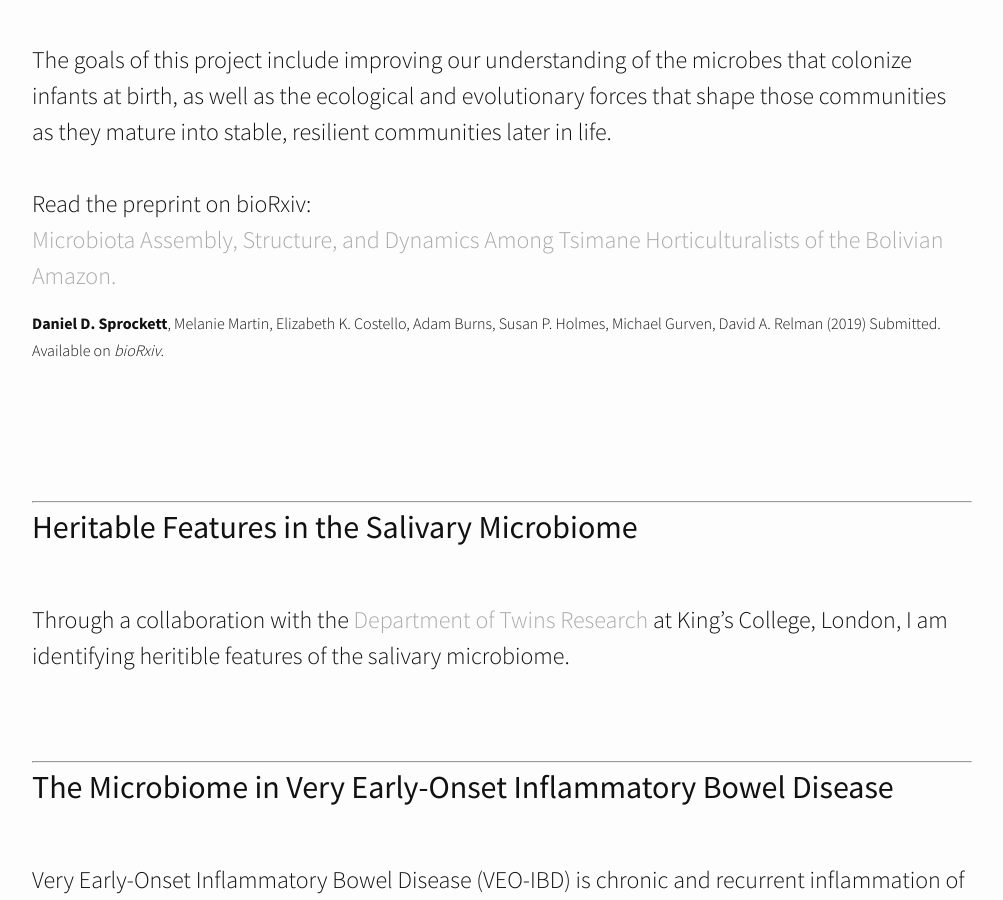
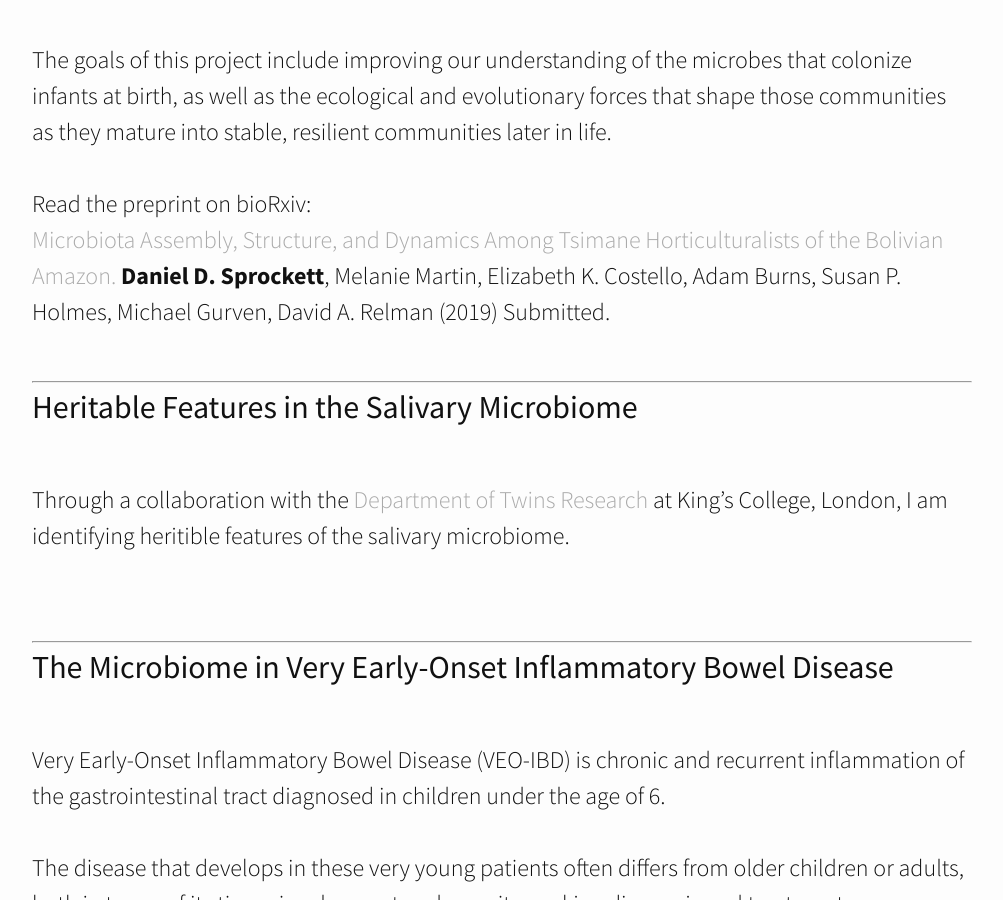
Before and after one commit to DanielSprockett/danielsprockett.github.io, a Jekyll site: the page built from research.md, in a window 1280 px wide and 900 px high, scrolled down 737 px. Shown: the whole window, without its empty margins (138-1141 px from the left). Built offline with Jekyll 4.4.1, drawn with Linux system fonts in a browser that asks for light colours; nearby versions of some CDN libraries.

Commit message:
update research

```diff
--- a/research.md
+++ b/research.md
@@ -17,15 +17,7 @@
 <br>
 Read the preprint on bioRxiv:
 <br>
-[
-Microbiota Assembly, Structure, and Dynamics Among Tsimane Horticulturalists of the Bolivian Amazon.
-](https://www.biorxiv.org/content/10.1101/779074v1.full)
-<font size="3">
-<b>Daniel D. Sprockett</b>, Melanie Martin, Elizabeth K. Costello, Adam Burns, Susan P. Holmes, Michael Gurven, David A. Relman (2019)
-Submitted. Available on <i>bioRxiv</i>.
-</font>
-<br>
-
+[Microbiota Assembly, Structure, and Dynamics Among Tsimane Horticulturalists of the Bolivian Amazon.](https://www.biorxiv.org/content/10.1101/779074v1.full) <b>Daniel D. Sprockett</b>, Melanie Martin, Elizabeth K. Costello, Adam Burns, Susan P. Holmes, Michael Gurven, David A. Relman (2019) Submitted.
 <br>
 <br>
 
```
